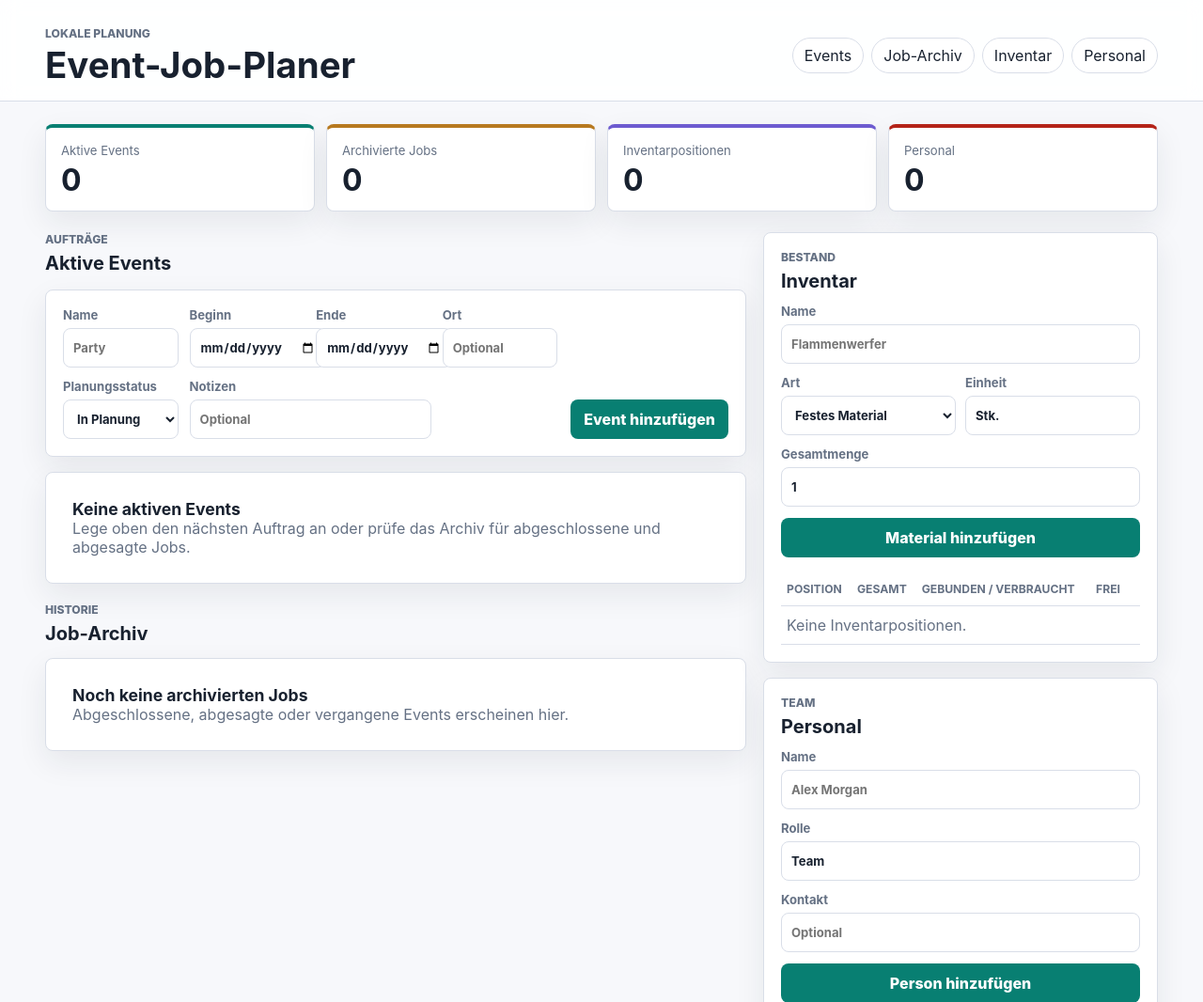
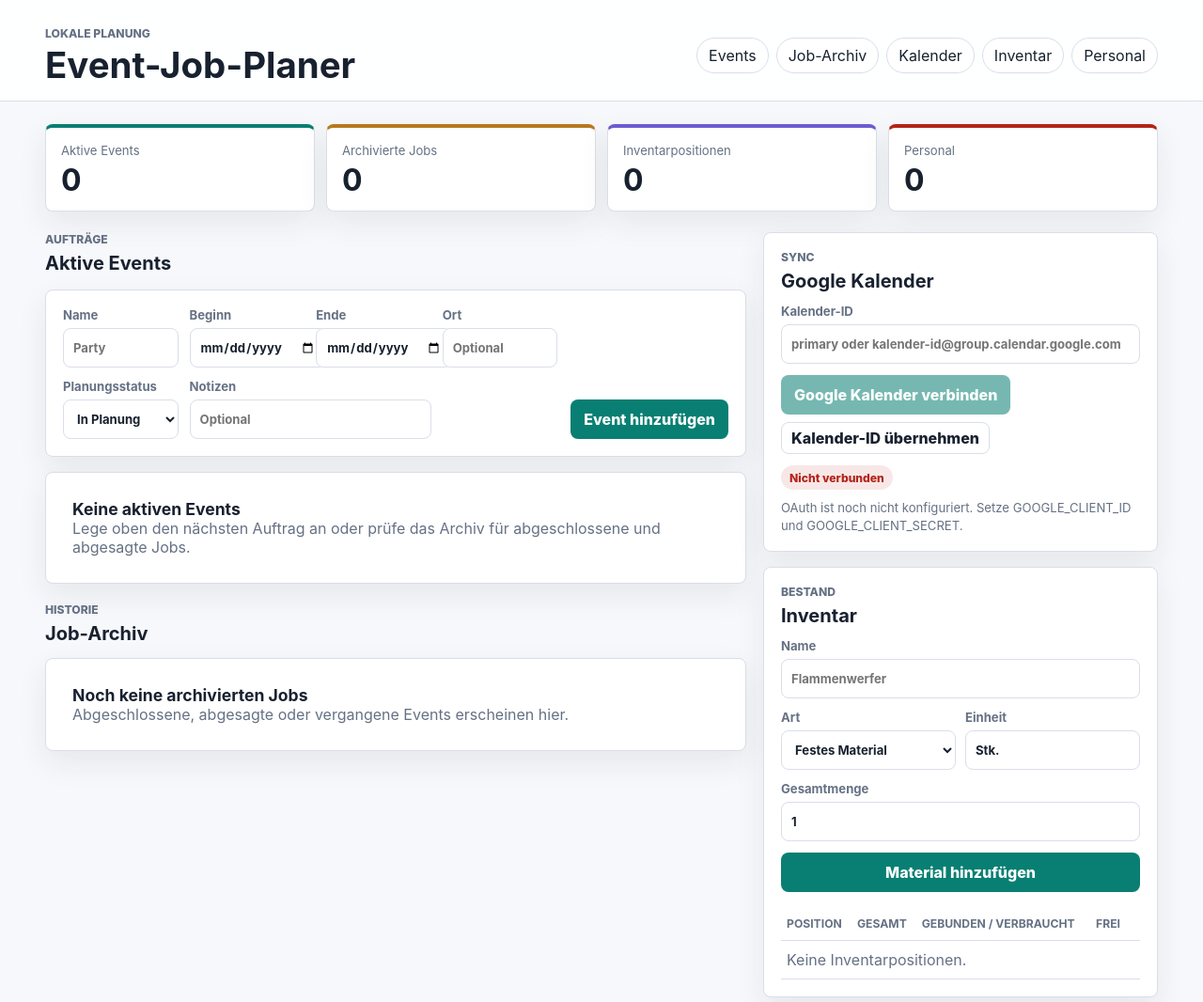
Before and after one commit to AndreasDeCrinis/event-tracker, a Flask app: page / in a window 1280 px wide. Shown: the top 1066 px of the page at 94% size. Run offline with Flask 3, Linux system fonts and the light colour scheme; data that the repository does not hold is empty.

Commit message:
feat: add support for google calendar

```diff
--- a/app/routes.py
+++ b/app/routes.py
@@ -1,8 +1,19 @@
-from datetime import datetime, time, timedelta
+from datetime import datetime, time, timedelta, timezone
+import secrets
 
-from flask import Blueprint, flash, redirect, render_template, request, url_for
+from flask import Blueprint, flash, redirect, render_template, request, session, url_for
 
 from . import db
+from .google_calendar import (
+    GoogleCalendarError,
+    build_authorization_url,
+    delete_event_from_google,
+    exchange_authorization_response,
+    google_oauth_is_configured,
+    google_redirect_uri,
+    sync_all_events_to_google,
+    sync_event_to_google,
+)
 from .models import (
     BOOKING_FIXED,
     BOOKING_PLANNING,
@@ -16,6 +27,7 @@ from .models import (
     Event,
     EventMaterial,
     EventPersonnel,
+    GoogleCalendarConnection,
     Material,
     Personnel,
     material_assignable_quantity,
@@ -29,6 +41,7 @@ from .models import (
 
 
 bp = Blueprint("main", __name__)
+GOOGLE_OAUTH_STATE_KEY = "google_calendar_oauth_state"
 
 EVENT_STATUS_LABELS = {
     STATUS_PLANNED: "Geplant",
@@ -130,6 +143,9 @@ def index():
         booking_planning=BOOKING_PLANNING,
         booking_fixed=BOOKING_FIXED,
         planned_status=STATUS_PLANNED,
+        google_calendar_connection=_google_calendar_connection(),
+        google_calendar_oauth_configured=google_oauth_is_configured(),
+        google_calendar_redirect_uri=google_redirect_uri(),
     )
 
 
@@ -169,6 +185,7 @@ def create_event():
     )
     db.session.add(event)
     db.session.commit()
+    _sync_event_if_google_connected(event)
     flash(f"{event.name} wurde hinzugefügt.", "success")
     return _redirect("events")
 
@@ -202,6 +219,7 @@ def set_event_booking_status(event_id):
 
     event.booking_status = booking_status
     db.session.commit()
+    _sync_event_if_google_connected(event)
     flash(f"{event.name} ist jetzt {EVENT_BOOKING_STATUS_LABELS[event.booking_status]}.", "success")
     return _redirect("event-" + str(event.id))
 
@@ -217,6 +235,7 @@ def close_event(event_id):
 
     event.status = status
     db.session.commit()
+    _sync_event_if_google_connected(event)
     flash(f"{event.name} wurde als {EVENT_STATUS_LABELS[event.status].lower()} markiert.", "success")
     return _redirect("event-" + str(event.id))
 
@@ -224,10 +243,112 @@ def close_event(event_id):
 @bp.post("/events/<int:event_id>/delete")
 def delete_event(event_id):
     event = Event.query.get_or_404(event_id)
+    _delete_event_from_google_if_connected(event)
     db.session.delete(event)
     db.session.commit()
     flash(f"{event.name} wurde entfernt.", "success")
     return _redirect("events")
+
+
+@bp.post("/google-calendar/settings")
+def update_google_calendar_settings():
+    calendar_id = _required_text("calendar_id", "Google Kalender-ID")
+
+    if not calendar_id:
+        return _redirect("google-calendar")
+
+    connection = _get_or_create_google_calendar_connection()
+    _set_google_calendar_id(connection, calendar_id)
+    db.session.commit()
+
+    if connection.is_connected:
+        _sync_all_google_events(connection)
+    else:
+        flash("Google Kalender-ID wurde gespeichert. Verbinde Google Kalender, um Events zu synchronisieren.", "success")
+
+    return _redirect("google-calendar")
+
+
+@bp.post("/google-calendar/connect")
+def connect_google_calendar():
+    calendar_id = _required_text("calendar_id", "Google Kalender-ID")
+
+    if not calendar_id:
+        return _redirect("google-calendar")
+
+    connection = _get_or_create_google_calendar_connection()
+    _set_google_calendar_id(connection, calendar_id)
+    db.session.commit()
+
+    state = secrets.token_urlsafe(32)
+    redirect_uri = google_redirect_uri()
+
+    try:
+        authorization_url, returned_state = build_authorization_url(state=state, redirect_uri=redirect_uri)
+    except GoogleCalendarError as error:
+        flash(str(error), "error")
+        return _redirect("google-calendar")
+
+    session[GOOGLE_OAUTH_STATE_KEY] = returned_state
+    return redirect(authorization_url)
+
+
+@bp.get("/google-calendar/oauth2callback")
+def google_calendar_callback():
+    expected_state = session.pop(GOOGLE_OAUTH_STATE_KEY, None)
+
+    if request.args.get("error"):
+        flash(f"Google Kalender wurde nicht verbunden: {request.args['error']}", "error")
+        return _redirect("google-calendar")
+
+    if not expected_state or request.args.get("state") != expected_state:
+        flash("Google Kalender konnte wegen eines ungültigen OAuth-Status nicht verbunden werden.", "error")
+        return _redirect("google-calendar")
+
+    connection = _get_or_create_google_calendar_connection()
+
+    try:
+        connection.credentials_json = exchange_authorization_response(
+            authorization_response=request.url,
+            state=expected_state,
+            redirect_uri=google_redirect_uri(),
+            existing_credentials_json=connection.credentials_json,
+        )
+    except GoogleCalendarError as error:
+        flash(str(error), "error")
+        return _redirect("google-calendar")
+
+    connection.connected_at = _utc_now()
+    connection.updated_at = _utc_now()
+    connection.last_error = None
+    db.session.commit()
+
+    _sync_all_google_events(connection)
+    return _redirect("google-calendar")
+
+
+@bp.post("/google-calendar/sync")
+def sync_google_calendar():
+    connection = _google_calendar_connection()
+    _sync_all_google_events(connection)
+    return _redirect("google-calendar")
+
+
+@bp.post("/google-calendar/disconnect")
+def disconnect_google_calendar():
+    connection = _google_calendar_connection()
+
+    if not connection:
+        flash("Google Kalender ist nicht verbunden.", "error")
+        return _redirect("google-calendar")
+
+    connection.credentials_json = None
+    connection.connected_at = None
+    connection.updated_at = _utc_now()
+    connection.last_error = None
+    db.session.commit()
+    flash("Google Kalender wurde getrennt. Bestehende Kalendereinträge bleiben erhalten.", "success")
+    return _redirect("google-calendar")
 
 
 @bp.post("/materials")
@@ -339,6 +460,7 @@ def assign_material(event_id):
         db.session.add(assignment)
 
     db.session.commit()
+    _sync_event_if_google_connected(event)
     flash(f"{quantity} {material.unit} {material.name} wurden {event.name} zugewiesen.", "success")
     return _redirect("event-" + str(event.id))
 
@@ -371,6 +493,7 @@ def update_material_assignment_quantity(assignment_id):
 
     assignment.quantity = quantity
     db.session.commit()
+    _sync_event_if_google_connected(assignment.event)
     flash(f"Menge von {assignment.material.name} wurde aktualisiert.", "success")
     return _redirect("event-" + str(assignment.event_id))
 
@@ -378,6 +501,7 @@ def update_material_assignment_quantity(assignment_id):
 @bp.post("/assignments/material/<int:assignment_id>/delete")
 def remove_material_assignment(assignment_id):
     assignment = EventMaterial.query.get_or_404(assignment_id)
+    event = assignment.event
     event_id = assignment.event_id
     material_name = assignment.material.name
 
@@ -387,6 +511,8 @@ def remove_material_assignment(assignment_id):
 
     db.session.delete(assignment)
     db.session.commit()
+    db.session.expire(event, ["material_assignments"])
+    _sync_event_if_google_connected(event)
     flash(f"Zuweisung von {material_name} wurde entfernt.", "success")
     return _redirect("event-" + str(event_id))
 
@@ -411,6 +537,7 @@ def assign_personnel(event_id):
 
     db.session.add(EventPersonnel(event=event, personnel=person))
     db.session.commit()
+    _sync_event_if_google_connected(event)
     flash(f"{person.name} wurde {event.name} zugewiesen.", "success")
     return _redirect("event-" + str(event.id))
 
@@ -418,6 +545,7 @@ def assign_personnel(event_id):
 @bp.post("/assignments/personnel/<int:assignment_id>/delete")
 def remove_personnel_assignment(assignment_id):
     assignment = EventPersonnel.query.get_or_404(assignment_id)
+    event = assignment.event
     event_id = assignment.event_id
     person_name = assignment.personnel.name
 
@@ -427,6 +555,8 @@ def remove_personnel_assignment(assignment_id):
 
     db.session.delete(assignment)
     db.session.commit()
+    db.session.expire(event, ["personnel_assignments"])
+    _sync_event_if_google_connected(event)
     flash(f"Zuweisung von {person_name} wurde entfernt.", "success")
     return _redirect("event-" + str(event_id))
 
@@ -454,8 +584,101 @@ def _event_is_open_for_assignment(event):
     return event.status == STATUS_PLANNED and not _event_is_archived(event, _today_start())
 
 
+def _google_calendar_connection():
+    return db.session.get(GoogleCalendarConnection, 1)
+
+
+def _get_or_create_google_calendar_connection():
+    connection = _google_calendar_connection()
+
+    if not connection:
+        connection = GoogleCalendarConnection(id=1)
+        db.session.add(connection)
+
+    return connection
+
+
+def _set_google_calendar_id(connection, calendar_id):
+    previous_calendar_id = connection.calendar_id
+    connection.calendar_id = calendar_id
+    connection.updated_at = _utc_now()
+
+    if previous_calendar_id and previous_calendar_id != calendar_id:
+        _clear_google_event_links(previous_calendar_id)
+
+
+def _clear_google_event_links(calendar_id):
+    for event in Event.query.filter_by(google_calendar_id=calendar_id).all():
+        event.google_event_id = None
+        event.google_calendar_id = None
+        event.google_event_link = None
+        event.google_synced_at = None
+        event.google_sync_error = None
+
+
+def _sync_event_if_google_connected(event):
+    connection = _google_calendar_connection()
+
+    if not connection or not connection.calendar_id or not connection.is_connected:
+        return
+
+    try:
+        sync_event_to_google(event, connection)
+    except GoogleCalendarError as error:
+        event.google_sync_error = str(error)
+        connection.last_error = str(error)
+        db.session.commit()
+        flash(f"Google Kalender konnte nicht synchronisiert werden: {error}", "error")
+        return
+
+    connection.last_synced_at = _utc_now()
+    connection.last_error = None
+    db.session.commit()
+
+
+def _delete_event_from_google_if_connected(event):
+    connection = _google_calendar_connection()
+
+    if not connection or not connection.calendar_id or not connection.is_connected or not event.google_event_id:
+        return
+
+    try:
+        delete_event_from_google(event, connection)
+    except GoogleCalendarError as error:
+        connection.last_error = str(error)
+        flash(f"Google Kalender konnte nicht bereinigt werden: {error}", "error")
+
+
+def _sync_all_google_events(connection):
+    if not connection or not connection.calendar_id:
+        flash("Bitte zuerst eine Google Kalender-ID speichern.", "error")
+        return
+
+    if not connection.is_connected:
+        flash("Bitte zuerst Google Kalender verbinden.", "error")
+        return
+
+    try:
+        result = sync_all_events_to_google(connection, Event.query.order_by(Event.starts_at.asc()).all())
+    except GoogleCalendarError as error:
+        connection.last_error = str(error)
+        db.session.commit()
+        flash(f"Google Kalender konnte nicht synchronisiert werden: {error}", "error")
+        return
+
+    db.session.commit()
+    if result["failed"]:
+        flash(f"{result['synced']} Events synchronisiert, {result['failed']} fehlgeschlagen.", "error")
+    else:
+        flash(f"{result['synced']} Events wurden mit Google Kalender synchronisiert.", "success")
+
+
 def _today_start():
     return datetime.combine(datetime.now().date(), time.min)
+
+
+def _utc_now():
+    return datetime.now(timezone.utc).replace(tzinfo=None)
 
 
 def _material_shortage_warnings(event):
--- a/app/static/styles.css
+++ b/app/static/styles.css
@@ -527,6 +527,39 @@ select:focus {
   gap: 10px;
 }
 
+.button-row {
+  display: flex;
+  flex-wrap: wrap;
+  gap: 8px;
+  align-items: center;
+}
+
+.split-actions {
+  justify-content: space-between;
+  margin-top: 12px;
+}
+
+.integration-status {
+  display: flex;
+  flex-wrap: wrap;
+  gap: 8px;
+  align-items: center;
+  margin-top: 12px;
+  color: var(--muted);
+  font-size: 0.84rem;
+}
+
+.helper-text {
+  margin-top: 10px;
+  color: var(--muted);
+  font-size: 0.82rem;
+  line-height: 1.4;
+}
+
+.error-text {
+  color: var(--red);
+}
+
 .table-wrap {
   overflow-x: auto;
   margin-top: 16px;
--- a/app/templates/base.html
+++ b/app/templates/base.html
@@ -15,6 +15,7 @@
       <nav class="topnav" aria-label="Bereiche">
         <a href="#events">Events</a>
         <a href="#archive">Job-Archiv</a>
+        <a href="#google-calendar">Kalender</a>
         <a href="#inventory">Inventar</a>
         <a href="#personnel">Personal</a>
       </nav>
--- a/app/templates/index.html
+++ b/app/templates/index.html
@@ -271,6 +271,66 @@
     </section>
 
     <aside class="secondary-flow">
+      <section id="google-calendar" class="tool-panel">
+        <div class="section-heading compact">
+          <div>
+            <p class="eyebrow">Sync</p>
+            <h2>Google Kalender</h2>
+          </div>
+        </div>
+
+        {% set calendar_connected = google_calendar_connection and google_calendar_connection.is_connected %}
+        <form method="post" action="{{ url_for('main.update_google_calendar_settings') }}" class="stacked-form">
+          <label>
+            <span>Kalender-ID</span>
+            <input
+              name="calendar_id"
+              value="{{ google_calendar_connection.calendar_id if google_calendar_connection else '' }}"
+              placeholder="primary oder kalender-id@group.calendar.google.com"
+              required
+            >
+          </label>
+          <div class="button-row">
+            <button
+              class="primary-button"
+              type="submit"
+              formaction="{{ url_for('main.connect_google_calendar') }}"
+              {% if not google_calendar_oauth_configured %}disabled{% endif %}
+            >
+              {{ "Google Kalender neu verbinden" if calendar_connected else "Google Kalender verbinden" }}
+            </button>
+            <button class="ghost-button" type="submit">Kalender-ID übernehmen</button>
+          </div>
+        </form>
+
+        <div class="integration-status">
+          <span class="availability {% if not calendar_connected %}empty{% endif %}">
+            {{ "Verbunden" if calendar_connected else "Nicht verbunden" }}
+          </span>
+          {% if google_calendar_connection and google_calendar_connection.last_synced_at %}
+            <span>Letzter Sync: {{ google_calendar_connection.last_synced_at | date_only }}</span>
+          {% endif %}
+        </div>
+
+        {% if not google_calendar_oauth_configured %}
+          <p class="helper-text">OAuth ist noch nicht konfiguriert. Setze GOOGLE_CLIENT_ID und GOOGLE_CLIENT_SECRET.</p>
+        {% endif %}
+        {% if google_calendar_connection and google_calendar_connection.last_error %}
+          <p class="helper-text error-text">{{ google_calendar_connection.last_error }}</p>
+        {% endif %}
+
+        {% if calendar_connected %}
+          <div class="button-row split-actions">
+            <form method="post" action="{{ url_for('main.sync_google_calendar') }}">
+              <button class="ghost-button" type="submit">Jetzt synchronisieren</button>
+            </form>
+            <form method="post" action="{{ url_for('main.disconnect_google_calendar') }}">
+              <button class="danger-button" type="submit">Trennen</button>
+            </form>
+          </div>
+        {% endif %}
+      </section>
+
       <section id="inventory" class="tool-panel">
         <div class="section-heading compact">
           <div>
--- a/docker-compose.yml
+++ b/docker-compose.yml
@@ -10,6 +10,9 @@ services:
       PREFERRED_URL_SCHEME: https
       TRUSTED_PROXY_COUNT: "1"
       SESSION_COOKIE_SECURE: "1"
+      GOOGLE_CLIENT_ID: ${GOOGLE_CLIENT_ID:-}
+      GOOGLE_CLIENT_SECRET: ${GOOGLE_CLIENT_SECRET:-}
+      GOOGLE_REDIRECT_URI: ${GOOGLE_REDIRECT_URI:-}
     volumes:
       - event_job_data:/data
       - .:/app
--- a/requirements.txt
+++ b/requirements.txt
@@ -1,3 +1,6 @@
 Flask==3.0.3
 Flask-SQLAlchemy==3.1.1
+google-api-python-client>=2.156.0,<3
+google-auth>=2.37.0,<3
+google-auth-oauthlib>=1.2.1,<2
 pytest==8.3.3
```
Also changed, not shown: app/__init__.py (+27 -1 lines), app/google_calendar.py (added, +253 -0 lines), app/models.py (+19 -0 lines), tests/test_inventory_logic.py (+91 -0 lines), README.md, 3 other files.
